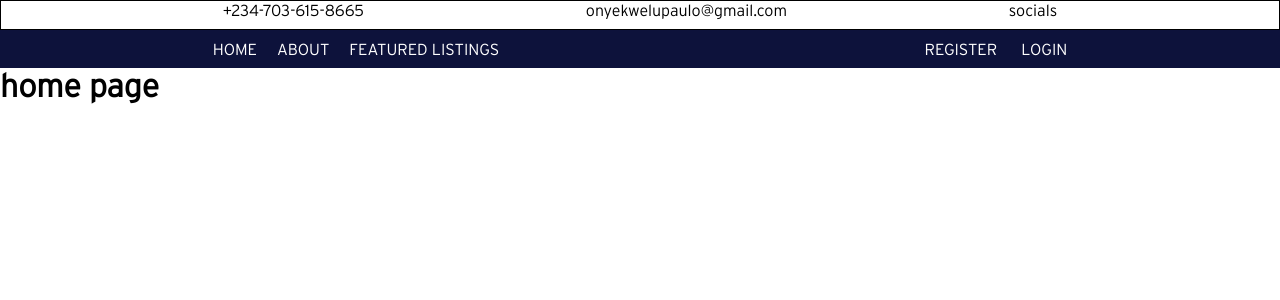
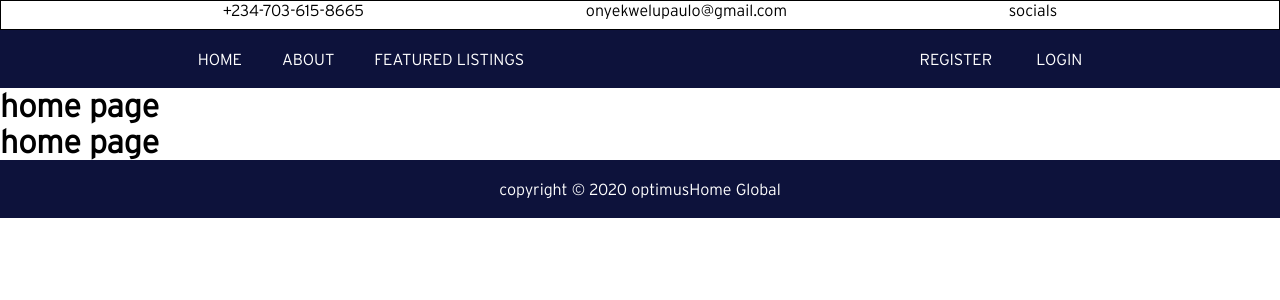
Before and after one commit to silanka007/optimushome, a Django app: page / in a window 1280 px wide. Shown: the top 300 px of the page. Run offline with Django 3.2, Linux system fonts and the light colour scheme; some web fonts are replaced.

Commit message:
setting up footer section and the copyright section

```diff
--- a/optimushome/static/css/styles.css
+++ b/optimushome/static/css/styles.css
@@ -62,7 +62,7 @@ body {
 .header .nav .nav-left-item {
   display: inline-block;
   list-style-type: none;
-  padding: 1rem;
+  padding: 2rem;
 }
 
 .header .nav .nav-left-item a {
@@ -70,4 +70,16 @@ body {
   color: white;
   text-transform: uppercase;
 }
+
+.footer {
+  width: 100%;
+  margin-top: auto;
+  background: #0d123b;
+  color: white;
+}
+
+.footer .footer-item {
+  text-align: center;
+  padding: 2rem;
+}
 /*# sourceMappingURL=styles.css.map */
--- a/optimushome/static/css/styles.scss
+++ b/optimushome/static/css/styles.scss
@@ -52,7 +52,7 @@ body{
             display: inline-block;
             list-style-type: none;
 
-            padding: 1rem;
+            padding: 2rem;
 
             a{
                text-decoration: none;
@@ -62,3 +62,16 @@ body{
         }
     }
 }
+
+.footer{
+    width: 100%;
+    margin-top: auto;
+    background: rgb(13, 18, 59);
+    color:white;
+
+
+    .footer-item{
+        text-align: center;
+        padding: 2rem;
+    }
+}
--- a/optimushome/static/js/main.js
+++ b/optimushome/static/js/main.js
@@ -0,0 +1,4 @@
+const year = document.querySelector('.year')
+
+let date = new Date();
+year.textContent = date.getFullYear();
--- a/templates/pages/about.html
+++ b/templates/pages/about.html
@@ -2,4 +2,5 @@
 
 {% block content %}
 <h1>about page</h1>
+<h1>about page</h1>
 {% endblock %}
--- a/templates/pages/base.html
+++ b/templates/pages/base.html
@@ -18,5 +18,7 @@
 
     <!-- footer section -->
     {% include './partials/_footer.html' %}
+
+    <script src="{% static './js/main.js' %}"></script>
 </body>
 </html>
--- a/templates/pages/index.html
+++ b/templates/pages/index.html
@@ -1,5 +1,7 @@
 {% extends './base.html' %}
 
 {% block content %}
+
+<h1>home page</h1>
 <h1>home page</h1>
 {% endblock %}
--- a/templates/pages/partials/_footer.html
+++ b/templates/pages/partials/_footer.html
@@ -0,0 +1,6 @@
+<footer class="footer">
+    <div class="footer-item">
+      copyright &copy; <span class="year"></span> optimusHome Global
+    </div>
+
+</footer>
--- a/templates/pages/partials/_header.html
+++ b/templates/pages/partials/_header.html
@@ -8,9 +8,9 @@
     </div>
     <nav class="nav">
         <ul class="nav-left">
-            <li class="nav-left-item"><a href="">home</a></li>
-            <li class="nav-left-item"><a href="">about</a></li>
-            <li class="nav-left-item"><a href="">featured listings</a></li>
+            <li class="nav-left-item"><a href="{% url 'home' %}">home</a></li>
+            <li class="nav-left-item"><a href="{% url 'about' %}">about</a></li>
+            <li class="nav-left-item"><a href="{% url 'home' %}">featured listings</a></li>
         </ul>
         <ul class="nav-right">
             <li class="nav-left-item"><a href="">register</a></li>
```
Also changed, not shown: 2 other files.
